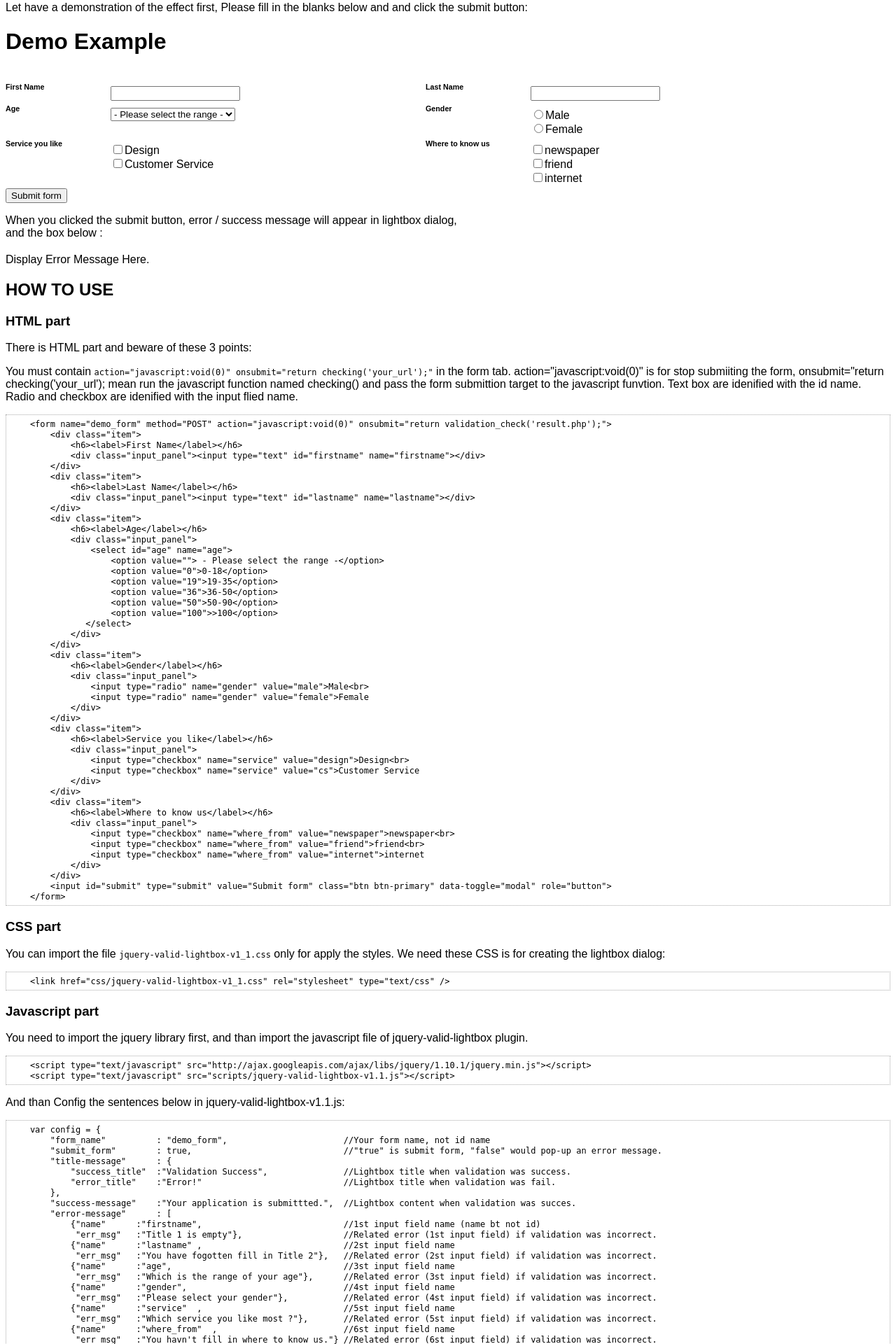
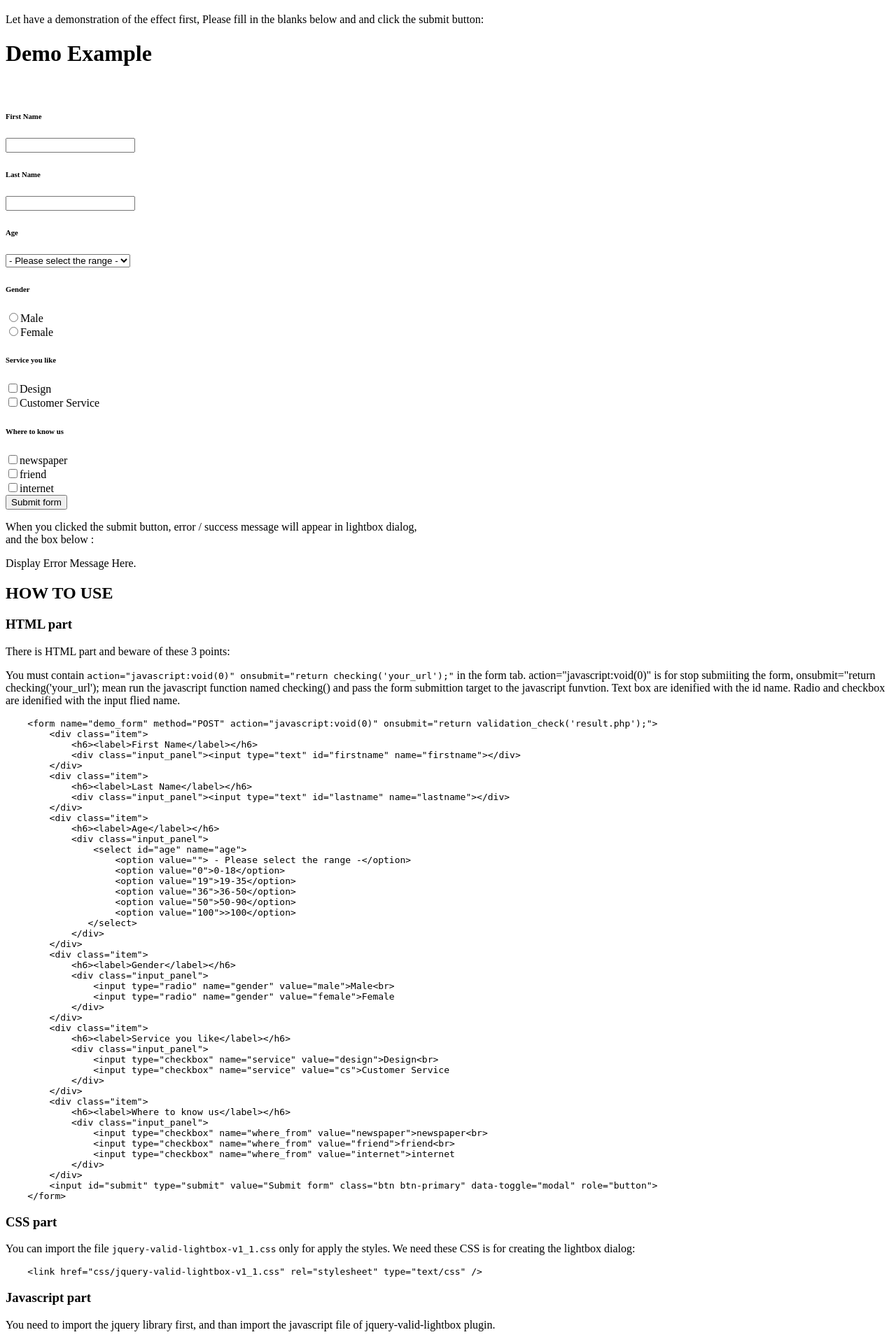
Before and after one commit to cllaw18/validation-with-lightbox, a PHP site: page / in a window 1280 px wide. Shown: the part 467-2387 px from the top of the page at 70% size. Run offline with PHP 8.4, Linux system fonts and the light colour scheme; some libraries are stand-ins or nearby versions.

Commit message:
Update index.php

```diff
--- a/demo/php/index.php
+++ b/demo/php/index.php
@@ -5,23 +5,9 @@
     <title>Validation with Lightbox - Soyo Solution</title>
     <meta charset='utf-8'>
     <script type="text/javascript" src="http://ajax.googleapis.com/ajax/libs/jquery/1.10.1/jquery.min.js"></script>
-    <script type="text/javascript" src="http://soyosolution.com/res/js/google-analytics.js"></script>
     <script type="text/javascript" src="../../scripts/jquery-valid-lightbox-v1.1.js"></script>
     <link type="text/css" href="../../css/jquery-valid-lightbox-v1.1.css" rel="stylesheet" />
-    <link href="../../css/style.css" rel="stylesheet" type="text/css" />
-    <style>
-    body {font-family:Arial;}
-    #header h1 {margin:10px 0 0 30px;}
-    #form {width:600px;}
-    .item {float:left; display:block;}
-    h6 {float:left; width:150px; margin:0; display:block; }
-    .input_panel {float:left; display:block; width:450px; margin:5px 0;}
-    #message_box {margin:20px 0 0 0;}
-    code {font-size:small; background:white; }
-    pre  {background:fff; border:1px dotted #aaa; overflow:auto; padding:5px;}
-    pre code {background:none;}
-    </style>
-
+    <link href="../../css/demo.css" rel="stylesheet" type="text/css" />
 </head>
 <body>
 <div id="header">
```
